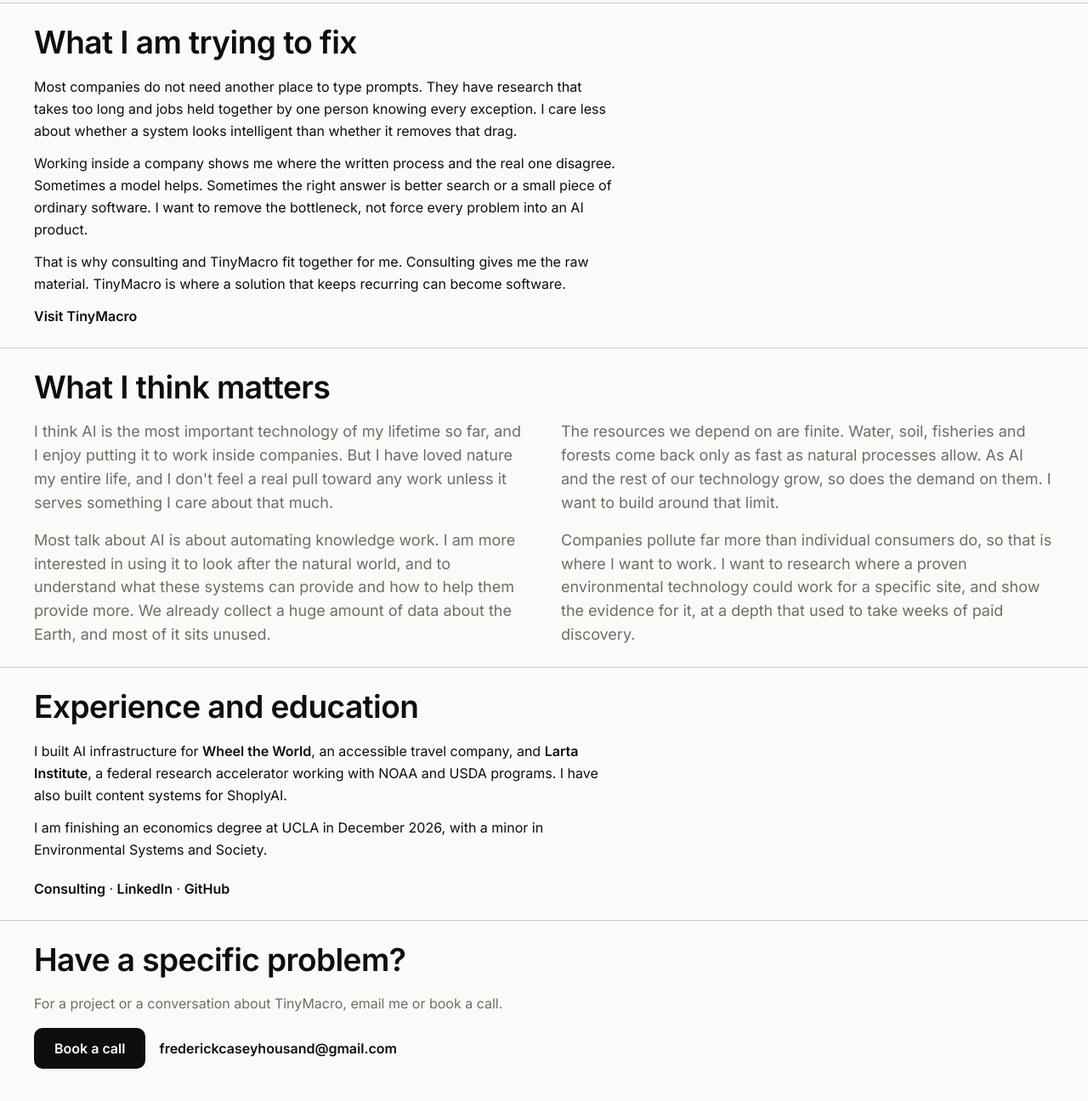
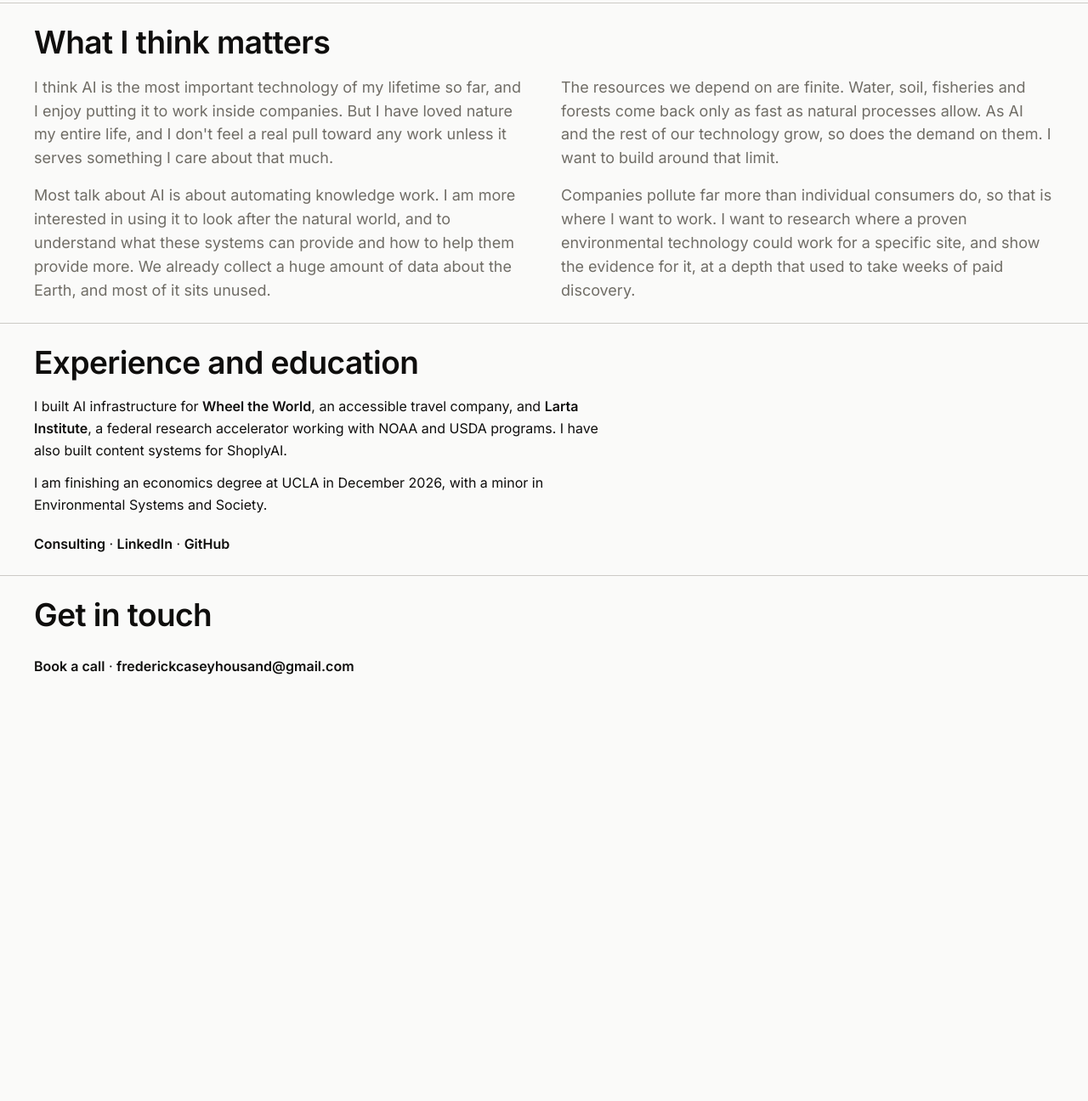
Before and after one commit to inSAnE1466/personal-website, a website: page index.html in a window 1280 px wide. Shown: the part 270-1566 px from the top of the page at 85% size. After the commit the page ends 1131 px from the top, so only its background shows below. Drawn offline with Linux system fonts and the light colour scheme.

Commit message:
Home: remove What I am trying to fix; Get in touch as plain links
Fred, 2026-10-01: the section is removed. "Have a specific problem?" becomes "Get in touch",
styled like Experience and education: the same heading and one row of plain links (Book a call,
email), with no button or lede. Deletes the now-unused .reach and .cta styles. Docs drop the
deferred TinyMacro case draft.

npm test: 12 pass, 0 fail.

Co-Authored-By: Claude Opus 5.5 (1M context) <noreply@anthropic.com>

```diff
--- a/home.css
+++ b/home.css
@@ -120,7 +120,7 @@ a {
   transition: color 140ms ease-out;
 }
 
-main a:not(.cta):hover {
+main a:hover {
   color: var(--color-muted);
 }
 
@@ -197,8 +197,7 @@ strong,
 }
 
 .argument,
-.section,
-.reach {
+.section {
   padding-block: var(--space-lg);
   border-top: var(--rule-hair) solid var(--color-rule);
 }
@@ -295,54 +294,13 @@ strong,
   line-height: 1.2;
 }
 
-.reach__lede {
-  margin-top: var(--space-md);
-  color: var(--color-muted);
-}
 
-.reach__actions {
-  display: flex;
-  margin-top: var(--space-md);
-  align-items: center;
-  flex-wrap: wrap;
-  gap: var(--space-md);
-}
 
-.cta {
-  display: inline-flex;
-  min-height: 3rem;
-  padding-inline: var(--space-lg);
-  align-items: center;
-  border-radius: var(--radius-control);
-  background: var(--color-ink);
-  color: var(--color-paper);
-  font-size: var(--text-base);
-  font-weight: 600;
-  text-decoration: none;
-  transition: background-color 140ms ease-out, color 140ms ease-out;
-  white-space: nowrap;
-}
 
-.cta:hover {
-  background: var(--color-ink-2);
-}
 
-.cta:focus-visible {
-  outline-color: var(--color-focus);
-}
 
-.reach > .cta {
-  margin-top: var(--space-md);
-}
 
-.reach .aside {
-  margin-top: var(--space-md);
-  color: var(--color-muted);
-}
 
-.reach .aside a {
-  color: var(--color-ink);
-}
 
 .rest {
   padding-block: var(--space-2xl);
@@ -384,8 +342,7 @@ strong,
   }
 
   .argument,
-  .section,
-  .reach {
+  .section {
     padding-block: var(--space-lg);
   }
 
@@ -398,17 +355,11 @@ strong,
     padding-block: var(--space-xl);
   }
 
-  .reach__actions {
-    align-items: flex-start;
-    flex-direction: column;
-    gap: var(--space-md);
-  }
 }
 
 @media (prefers-reduced-motion: reduce) {
   a,
-  .site-nav a,
-  .cta {
+  .site-nav a {
     transition: none;
   }
 }
--- a/index.html
+++ b/index.html
@@ -35,16 +35,6 @@
                     </svg><span>TinyMacro</span></a> to build sustainable software with emergent patterns I found from experience. </p>
         </section>
 
-        <section class="section doc" aria-labelledby="focus-head">
-            <h2 id="focus-head">What I am trying to fix</h2>
-            <div class="section__body">
-                <p>Most companies do not need another place to type prompts. They have research that takes too long and jobs held together by one person knowing every exception. I care less about whether a system looks intelligent than whether it removes that drag.</p>
-                <p>Working inside a company shows me where the written process and the real one disagree. Sometimes a model helps. Sometimes the right answer is better search or a small piece of ordinary software. I want to remove the bottleneck, not force every problem into an AI product.</p>
-                <p>That is why consulting and TinyMacro fit together for me. Consulting gives me the raw material. TinyMacro is where a solution that keeps recurring can become software.</p>
-                <p><a href="https://tinymacro.app" target="_blank" rel="noopener">Visit TinyMacro</a></p>
-            </div>
-        </section>
-
         <section class="argument doc" aria-labelledby="positions-head">
             <h2 id="positions-head">What I think matters</h2>
             <div class="claims">
@@ -64,12 +54,10 @@
             </div>
         </section>
 
-        <section class="reach doc" aria-labelledby="reach-head">
-            <h2 id="reach-head">Have a specific problem?</h2>
-            <p class="reach__lede">For a project or a conversation about TinyMacro, email me or book a call.</p>
-            <div class="reach__actions">
-                <a class="cta" href="https://cal.com/frederick-casey-housand-vy8nkn/tinymacro-general-interest" target="_blank" rel="noopener">Book a call</a>
-                <a href="mailto:frederickcaseyhousand@gmail.com">frederickcaseyhousand@gmail.com</a>
+        <section class="section doc" aria-labelledby="reach-head">
+            <h2 id="reach-head">Get in touch</h2>
+            <div class="section__body">
+                <p class="rest__links"><a href="https://cal.com/frederick-casey-housand-vy8nkn/tinymacro-general-interest" target="_blank" rel="noopener">Book a call</a> · <a href="mailto:frederickcaseyhousand@gmail.com">frederickcaseyhousand@gmail.com</a></p>
             </div>
         </section>
     </main>
```
Also changed, not shown: docs/writing-candidates.md (+5 -8 lines), README.md.
